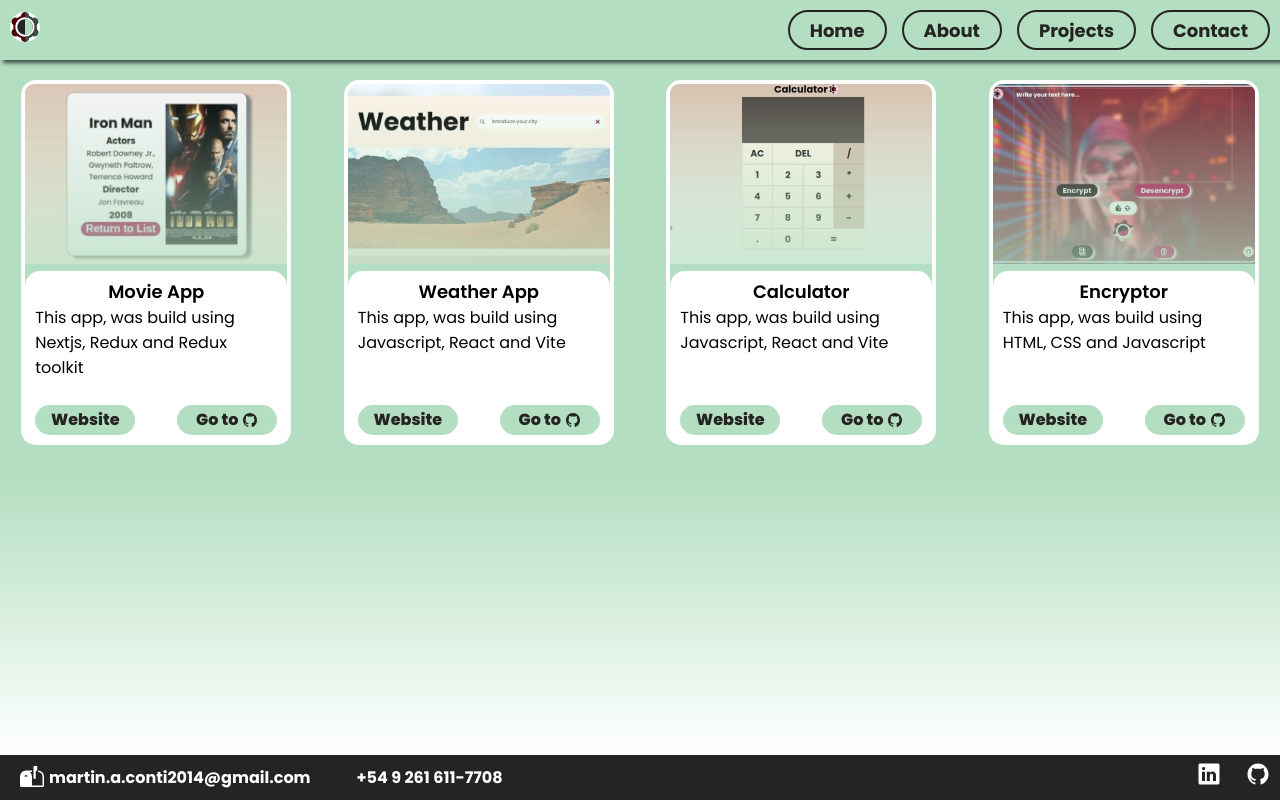
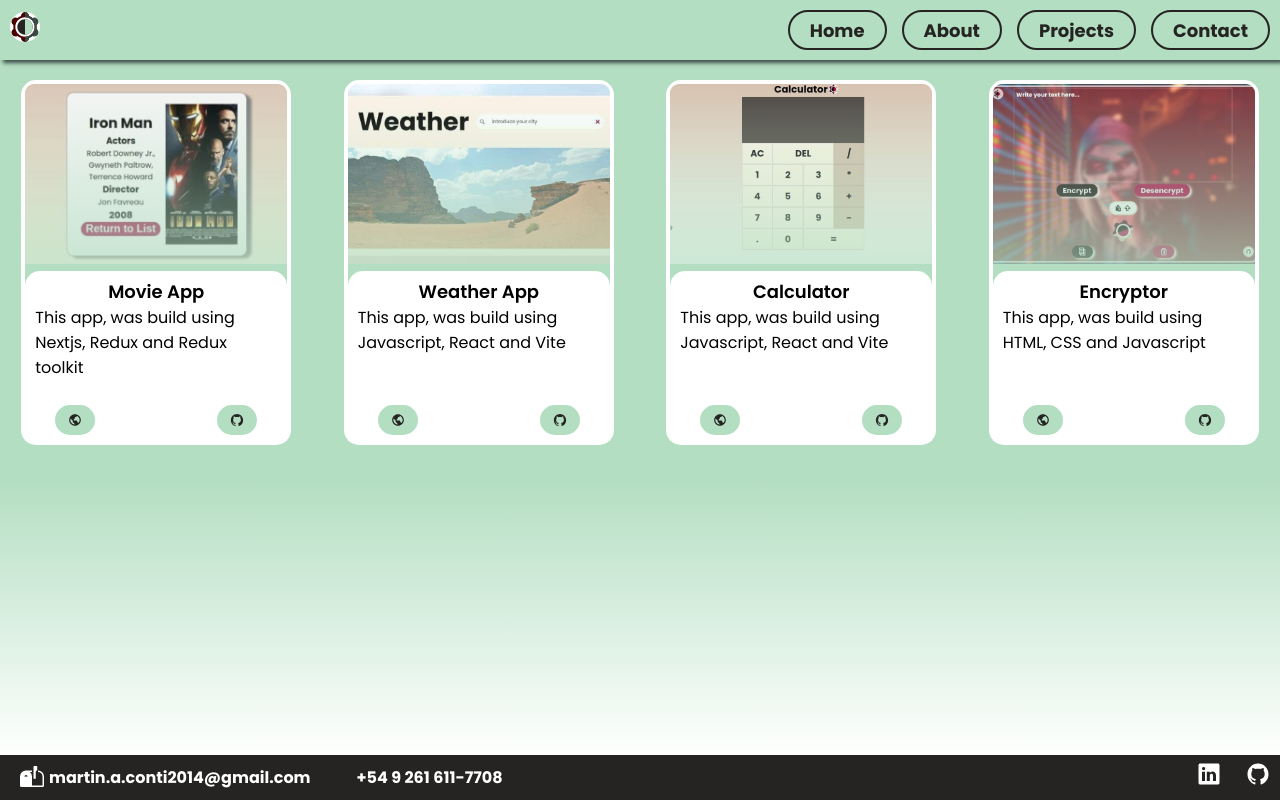
Before and after one commit to MARTINANDRESCONTI/portfolio-vite, a React (Vite) app: page /projects in a window 1280 px wide. Built offline with nearby package versions, Linux system fonts and the light colour scheme; some icons are missing.

Commit message:
buttons rezise

```diff
--- a/src/components/ProjectCard.jsx
+++ b/src/components/ProjectCard.jsx
@@ -1,7 +1,8 @@
 import React from 'react'
 
 import style from './ProjectCard.module.css'
-import { IoLogoGithub } from "react-icons/io";
+import { IoLogoGithub } from "react-icons/io"
+import { BiWorld } from "react-icons/bi";
 
 export default function Project({ img, title, description, website, github }) {
   return (
@@ -21,13 +22,12 @@
           href={website}
           target='_blank'
           >
-            Website
+            <BiWorld className={style.icon}/>
           </a>
           <a className={style.github}
           href={github}
           target='_blank'
           >
-            Go to
             <IoLogoGithub className={style.icon}/>
           </a>
         </div>
--- a/src/components/ProjectCard.module.css
+++ b/src/components/ProjectCard.module.css
@@ -52,6 +52,7 @@
   width: 100%;
   display: flex;
   justify-content: space-between;
+  padding: 0px 20px;
 }
 
 .buttoncontainer a {
@@ -61,7 +62,7 @@
 .website,
 .github {
   height: 30px;
-  width: 100px;
+  width: 40px;
   display: flex;
   align-items: center;
   justify-content: center;
@@ -69,6 +70,7 @@
   background-color: var(--appGreen);
   gap: 4px;
   color: var(--appBlack);
+  font-size: 12px;
   font-weight: 800;
   cursor: pointer;
 }
@@ -77,3 +79,8 @@
 .github:hover {
   opacity: 0.7;
 }
+
+.icon {
+  height: 14px;
+  width: 14px;
+}
--- a/src/views/Contact.module.css
+++ b/src/views/Contact.module.css
@@ -152,7 +152,7 @@
   justify-content: center;
   border-radius: 50px;
   gap: 4px;
-  font-size: 18px;
+  font-size: 16px;
   font-weight: 600;
   cursor: pointer;
   border: none;
@@ -162,7 +162,6 @@
   width: 150px;
   background-color: var(--appGreen);
   color: var(--appBlack);
-  font-size: 16px;
   padding: 5px 25px;
 }
 
@@ -170,7 +169,6 @@
   background-color: var(--appRed);
   color: var(--appWhite);
   width: fit-content;
-  font-size: 16px;
   padding: 5px 25px;
   }
 
@@ -266,13 +264,11 @@
   .deleteAll {
     width: fit-content;
     height: fit-content;
-    font-size: 16px;
     padding: 5px 25px;
   }
 
   .send {
     height: fit-content;
-    font-size: 16px;
     padding: 5px 25
   }
 }
@@ -300,4 +296,10 @@
     width: fit-content;
   }
 
+  .deleteAll,
+  .send {
+    height: 30px;
+    font-size: 12px;
+    font-weight: 500;
+  }
 }
--- a/src/views/Home.module.css
+++ b/src/views/Home.module.css
@@ -117,7 +117,7 @@
     display: flex;
     align-items: center;
     justify-content: center;
-    font-size: 18px;
+    font-size: 16px;
     font-weight: 600;
     border-radius: 50px;
     text-decoration: none;
```
